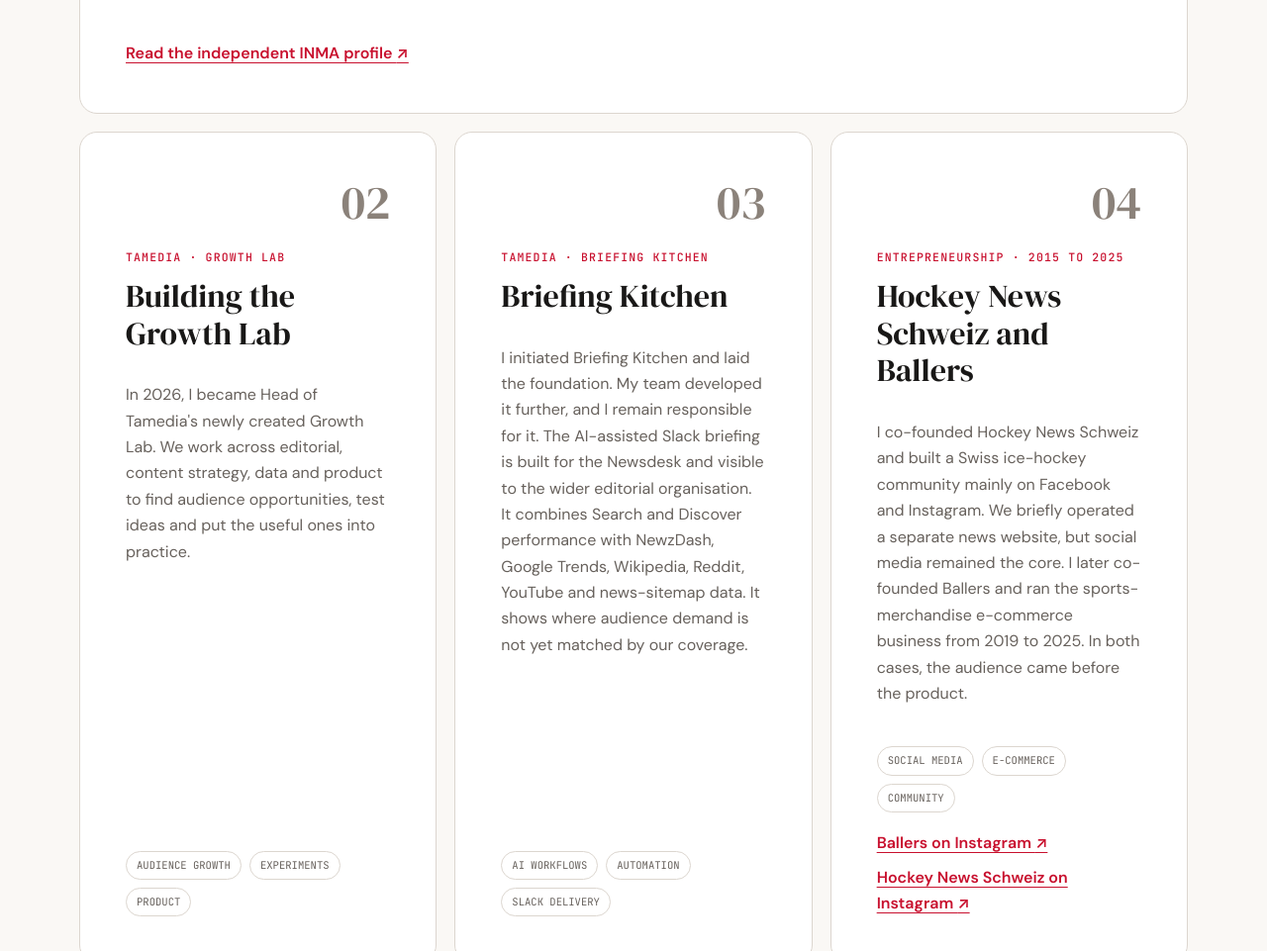
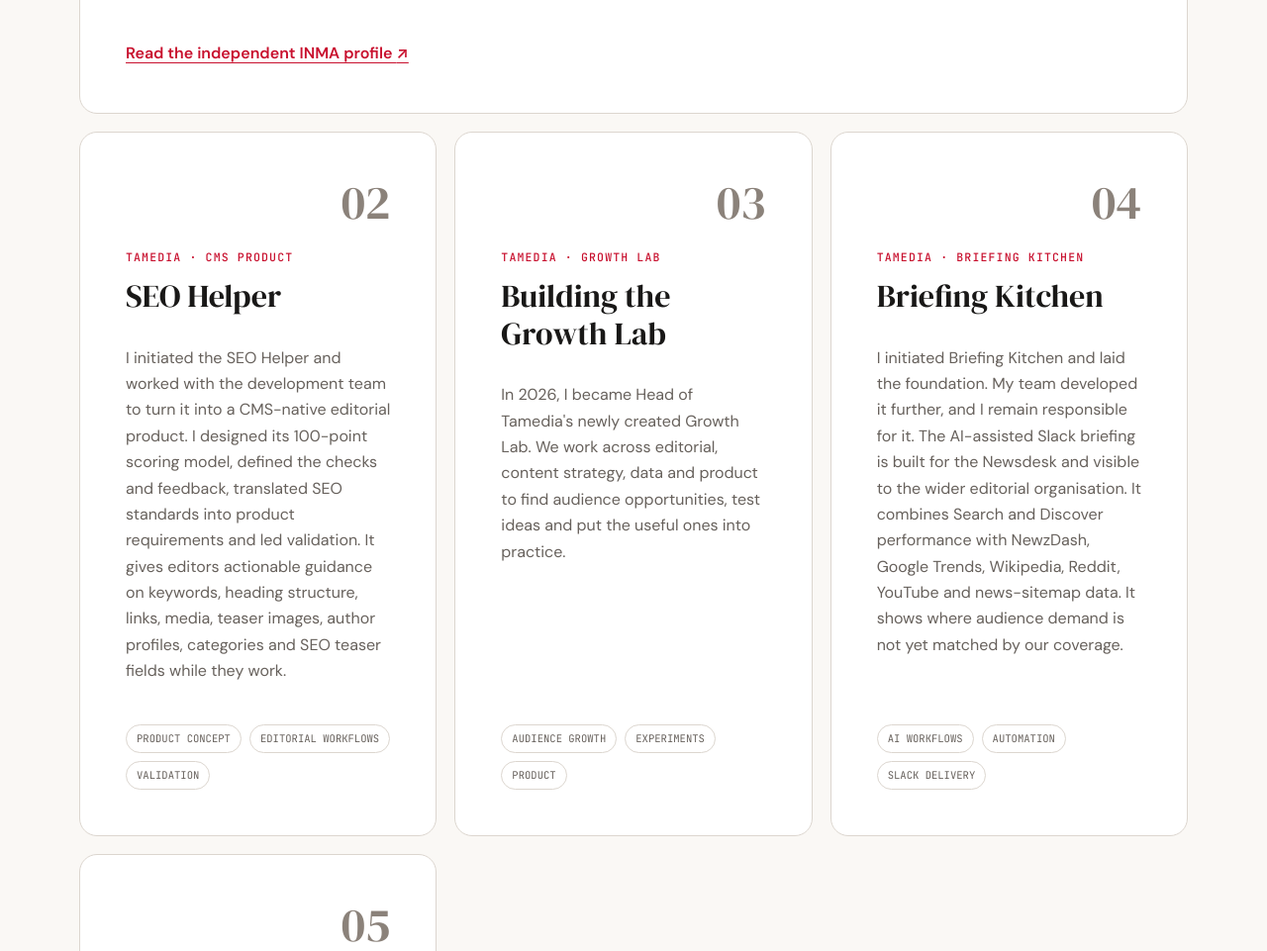
Before and after one commit to ncllss96/iloveseo, a plain HTML site: page index.html in a window 1280 px wide. Shown: the part 2600-3561 px from the top of the page at 99% size. Drawn offline with Linux system fonts and the light colour scheme.

Commit message:
Add SEO Helper portfolio highlight

```diff
--- a/index.html
+++ b/index.html
@@ -55,7 +55,7 @@
         "description": "Profile of Nicola Lüssi, Head of Growth Lab at Tamedia, working across audience growth, editorial SEO, product, automation and AI.",
         "inLanguage": "en",
         "dateCreated": "2026-03-25T11:02:04+01:00",
-        "dateModified": "2026-07-29T09:36:51+02:00",
+        "dateModified": "2026-07-29T10:23:19+02:00",
         "isPartOf": {"@id": "https://nicolaluessi.ch/#website"},
         "mainEntity": {"@id": "https://nicolaluessi.ch/#person"}
       },
@@ -245,7 +245,7 @@
       <div class="section-heading">
         <p class="eyebrow">Work</p>
         <h2 id="impact-title">Selected work</h2>
-        <p>These four projects show what I have built and how I work.</p>
+        <p>These five projects show what I have built and how I work.</p>
       </div>
 
       <div class="impact-grid">
@@ -266,6 +266,16 @@
 
         <article class="impact-card">
           <div class="card-number" aria-hidden="true">02</div>
+          <p class="card-kicker">Tamedia · CMS product</p>
+          <h3>SEO Helper</h3>
+          <p>I initiated the SEO Helper and worked with the development team to turn it into a CMS-native editorial product. I designed its 100-point scoring model, defined the checks and feedback, translated SEO standards into product requirements and led validation. It gives editors actionable guidance on keywords, heading structure, links, media, teaser images, author profiles, categories and SEO teaser fields while they work.</p>
+          <ul class="tag-list" aria-label="Topics">
+            <li>Product concept</li><li>Editorial workflows</li><li>Validation</li>
+          </ul>
+        </article>
+
+        <article class="impact-card">
+          <div class="card-number" aria-hidden="true">03</div>
           <p class="card-kicker">Tamedia · Growth Lab</p>
           <h3>Building the Growth Lab</h3>
           <p>In 2026, I became Head of Tamedia's newly created Growth Lab. We work across editorial, content strategy, data and product to find audience opportunities, test ideas and put the useful ones into practice.</p>
@@ -275,7 +285,7 @@
         </article>
 
         <article class="impact-card">
-          <div class="card-number" aria-hidden="true">03</div>
+          <div class="card-number" aria-hidden="true">04</div>
           <p class="card-kicker">Tamedia · Briefing Kitchen</p>
           <h3>Briefing Kitchen</h3>
           <p>I initiated Briefing Kitchen and laid the foundation. My team developed it further, and I remain responsible for it. The AI-assisted Slack briefing is built for the Newsdesk and visible to the wider editorial organisation. It combines Search and Discover performance with NewzDash, Google Trends, Wikipedia, Reddit, YouTube and news-sitemap data. It shows where audience demand is not yet matched by our coverage.</p>
@@ -285,7 +295,7 @@
         </article>
 
         <article class="impact-card">
-          <div class="card-number" aria-hidden="true">04</div>
+          <div class="card-number" aria-hidden="true">05</div>
           <p class="card-kicker">Entrepreneurship · 2015 to 2025</p>
           <h3>Hockey News Schweiz and Ballers</h3>
           <p>I co-founded Hockey News Schweiz and built a Swiss ice-hockey community mainly on Facebook and Instagram. We briefly operated a separate news website, but social media remained the core. I later co-founded Ballers and ran the sports-merchandise e-commerce business from 2019 to 2025. In both cases, the audience came before the product.</p>
```
Also changed, not shown: llms.txt.
